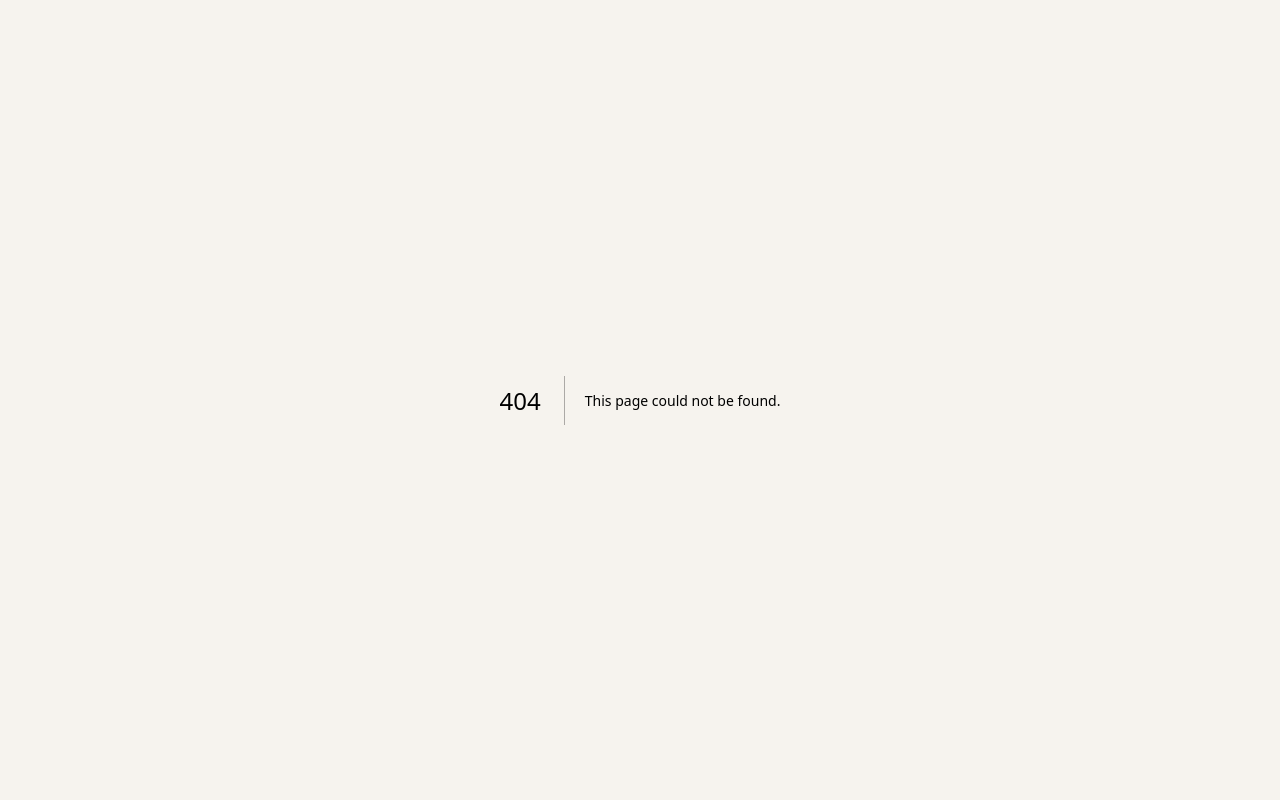
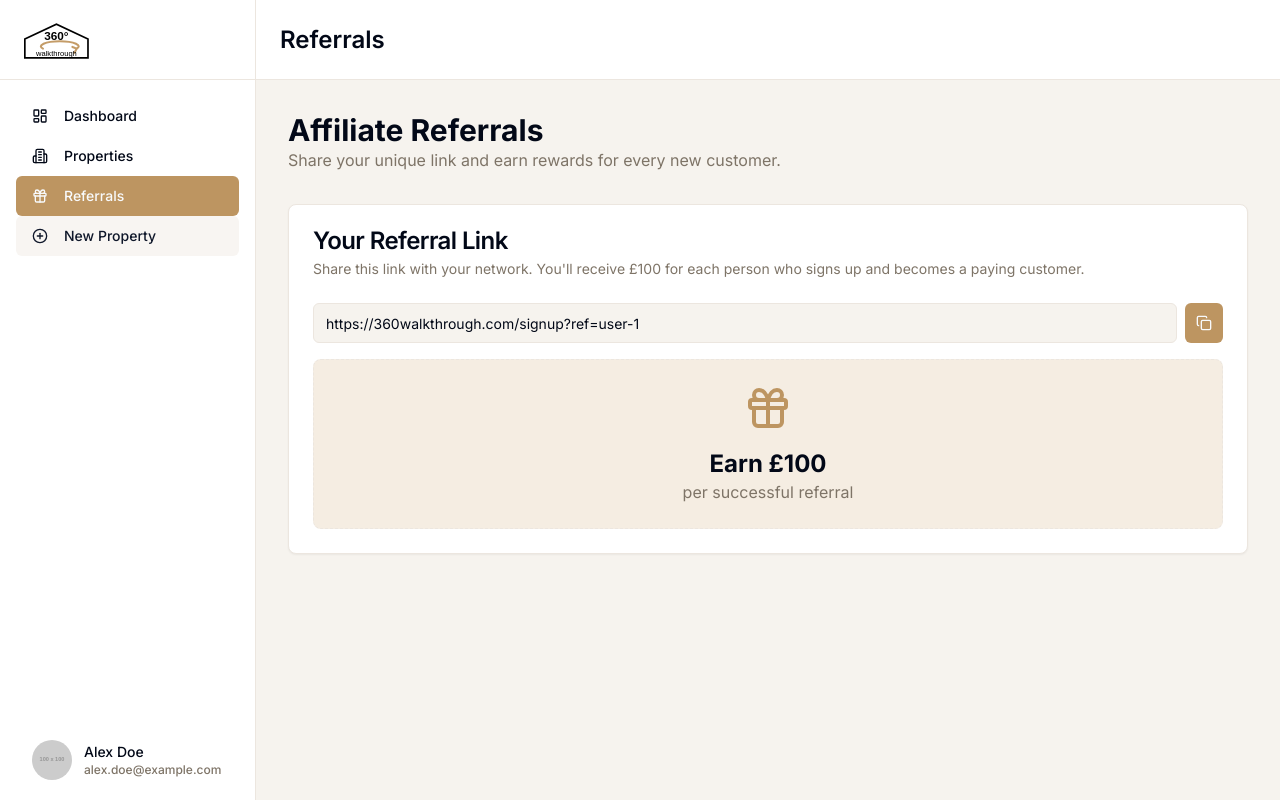
Before and after one commit to Funkymedia/360walkthrough, a Next.js app: page /dashboard/referrals in a window 1280 px wide. Before the commit this address had no page. Built offline with nearby package versions, Linux system fonts and the light colour scheme.

Commit message:
Create an affiliate referral tab, where the user can create a unique sha

```diff
--- a/src/app/dashboard/layout.tsx
+++ b/src/app/dashboard/layout.tsx
@@ -17,6 +17,7 @@ import {
 } from '@/components/ui/dropdown-menu';
 import {
   Building2,
+  Gift,
   LayoutDashboard,
   LogOut,
   PlusCircle,
@@ -38,6 +39,7 @@ export default function DashboardLayout({
   const navItems = [
     { href: '/dashboard', label: 'Dashboard', icon: LayoutDashboard },
     { href: '/dashboard/properties', label: 'Properties', icon: Building2 },
+    { href: '/dashboard/referrals', label: 'Referrals', icon: Gift },
   ];
 
   return (
--- /dev/null
+++ b/src/app/dashboard/referrals/page.tsx
@@ -0,0 +1,15 @@
+import ReferralCard from "@/components/dashboard/referral-card";
+
+export default function ReferralsPage() {
+  return (
+    <div className="space-y-8">
+      <div>
+        <h1 className="text-3xl font-bold">Affiliate Referrals</h1>
+        <p className="text-muted-foreground">
+          Share your unique link and earn rewards for every new customer.
+        </p>
+      </div>
+      <ReferralCard />
+    </div>
+  );
+}
--- a/src/components/dashboard/header.tsx
+++ b/src/components/dashboard/header.tsx
@@ -12,6 +12,7 @@ import {
   LayoutDashboard,
   Building2,
   PlusCircle,
+  Gift,
 } from 'lucide-react';
 import Logo from '../Logo';
 import { usePathname } from 'next/navigation';
@@ -23,6 +24,7 @@ export default function DashboardHeader() {
   const navItems = [
     { href: '/dashboard', label: 'Dashboard', icon: LayoutDashboard },
     { href: '/dashboard/properties', label: 'Properties', icon: Building2 },
+    { href: '/dashboard/referrals', label: 'Referrals', icon: Gift },
   ];
 
   return (
--- /dev/null
+++ b/src/components/dashboard/referral-card.tsx
@@ -0,0 +1,62 @@
+'use client';
+
+import { useState } from 'react';
+import { mockUser } from '@/lib/data';
+import { Card, CardContent, CardDescription, CardHeader, CardTitle } from '@/components/ui/card';
+import { Input } from '@/components/ui/input';
+import { Button } from '@/components/ui/button';
+import { Copy, Check, Gift } from 'lucide-react';
+import { useToast } from '@/hooks/use-toast';
+
+export default function ReferralCard() {
+  const [copied, setCopied] = useState(false);
+  const { toast } = useToast();
+  const referralLink = `https://360walkthrough.com/signup?ref=${mockUser.id}`;
+
+  const handleCopy = () => {
+    navigator.clipboard.writeText(referralLink).then(() => {
+      setCopied(true);
+      toast({
+        title: 'Copied to clipboard!',
+        description: 'You can now share your referral link.',
+      });
+      setTimeout(() => setCopied(false), 2000); // Reset icon after 2 seconds
+    }).catch(err => {
+      console.error('Failed to copy text: ', err);
+      toast({
+        variant: 'destructive',
+        title: 'Error',
+        description: 'Could not copy the link to your clipboard.',
+      });
+    });
+  };
+
+  return (
+    <Card>
+      <CardHeader>
+        <CardTitle>Your Referral Link</CardTitle>
+        <CardDescription>
+          Share this link with your network. You'll receive £100 for each person who signs up and becomes a paying customer.
+        </CardDescription>
+      </CardHeader>
+      <CardContent className="space-y-4">
+        <div className="flex items-center space-x-2">
+          <Input value={referralLink} readOnly />
+          <Button onClick={handleCopy} size="icon">
+            {copied ? <Check className="h-4 w-4" /> : <Copy className="h-4 w-4" />}
+            <span className="sr-only">Copy Referral Link</span>
+          </Button>
+        </div>
+        <div className="flex items-center justify-center rounded-lg border border-dashed bg-accent/50 p-6 text-center">
+            <div className="flex flex-col items-center gap-4">
+                <Gift className="h-12 w-12 text-primary" />
+                <div>
+                    <p className="text-2xl font-bold">Earn £100</p>
+                    <p className="text-muted-foreground">per successful referral</p>
+                </div>
+            </div>
+        </div>
+      </CardContent>
+    </Card>
+  );
+}
```
